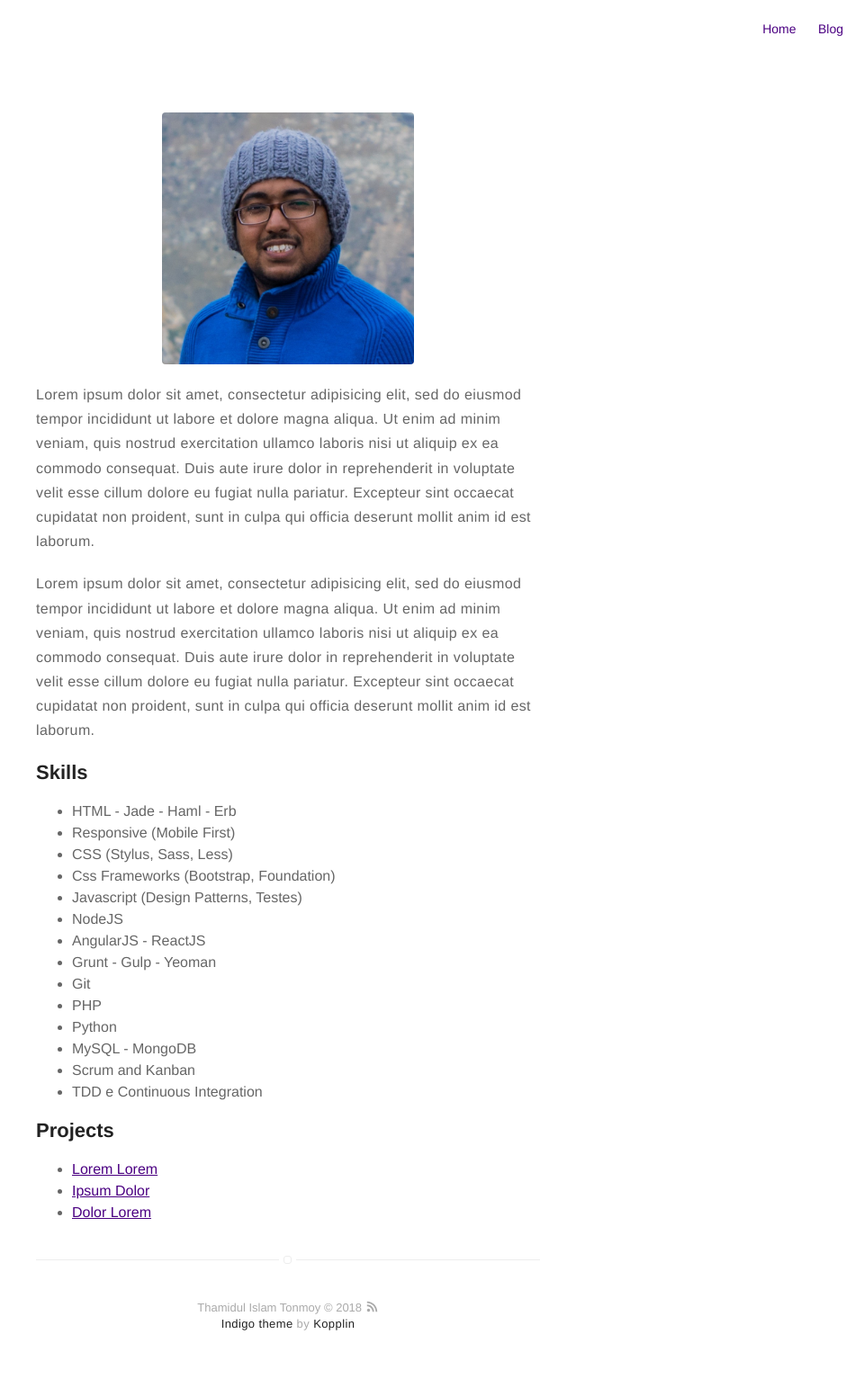
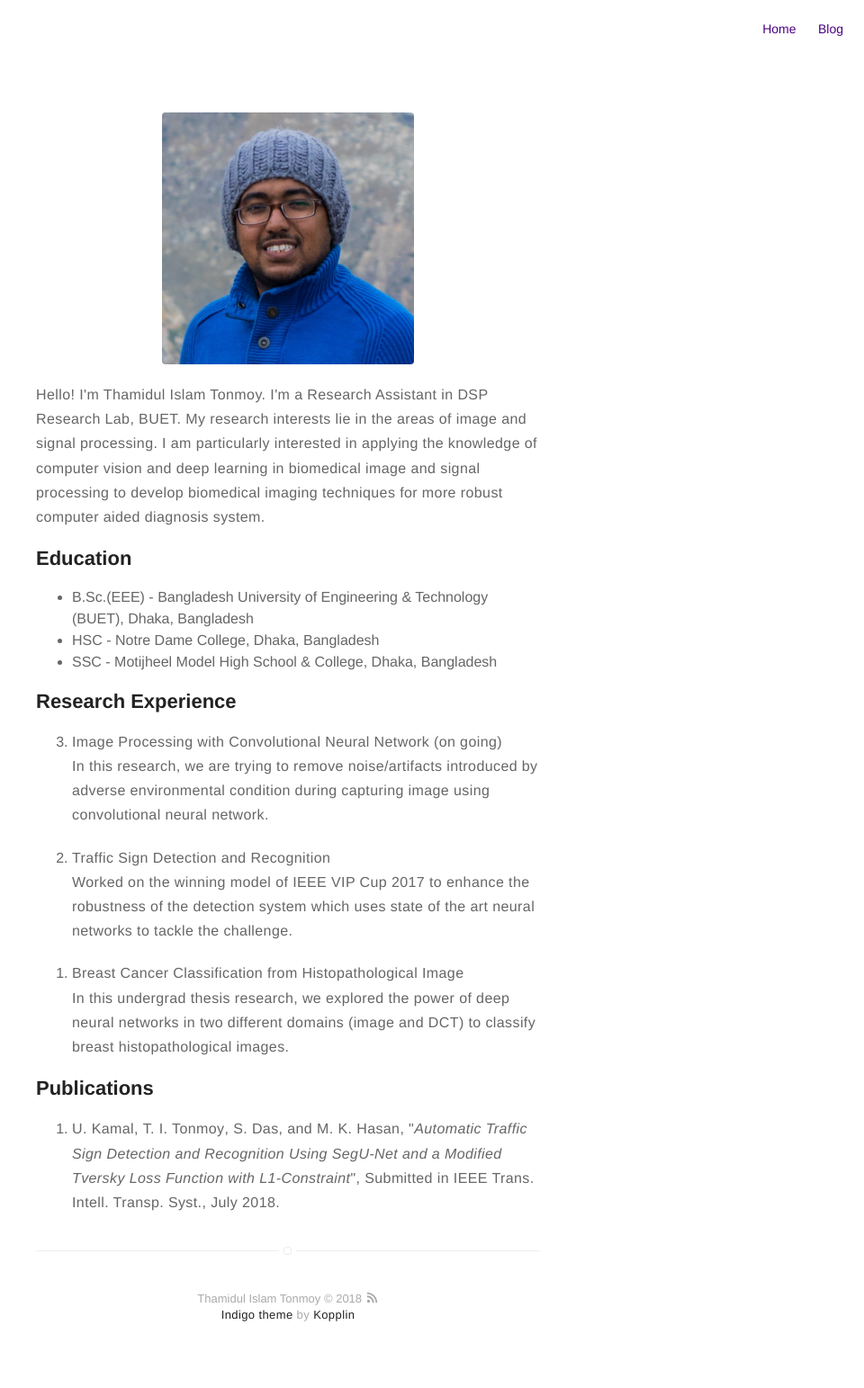
Before and after one commit to titonmoy/titonmoy.github.io, a Jekyll site: the page built from about.md, in a window 1280 px wide. Shown: the whole page at 90% size, without its empty margins (320-1280 px from the left). Built offline with Jekyll 4.4.1, drawn with Linux system fonts in a browser that asks for light colours.

Commit message:
Update about.md

```diff
--- a/about.md
+++ b/about.md
@@ -4,43 +4,30 @@ layout: page
 ---
 ![Profile Image]({{ site.url }}/{{ site.picture }})
 
-<p>Lorem ipsum dolor sit amet, consectetur adipisicing elit, sed do eiusmod
-tempor incididunt ut labore et dolore magna aliqua. Ut enim ad minim veniam,
-quis nostrud exercitation ullamco laboris nisi ut aliquip ex ea commodo
-consequat. Duis aute irure dolor in reprehenderit in voluptate velit esse
-cillum dolore eu fugiat nulla pariatur. Excepteur sint occaecat cupidatat non
-proident, sunt in culpa qui officia deserunt mollit anim id est laborum.</p>
 
-<p>Lorem ipsum dolor sit amet, consectetur adipisicing elit, sed do eiusmod
-tempor incididunt ut labore et dolore magna aliqua. Ut enim ad minim veniam,
-quis nostrud exercitation ullamco laboris nisi ut aliquip ex ea commodo
-consequat. Duis aute irure dolor in reprehenderit in voluptate velit esse
-cillum dolore eu fugiat nulla pariatur. Excepteur sint occaecat cupidatat non
-proident, sunt in culpa qui officia deserunt mollit anim id est laborum.</p>
+<p>Hello!  I'm Thamidul Islam Tonmoy. I'm a Research Assistant in DSP Research Lab, BUET. My research interests lie in the areas of image and signal processing. I am particularly  interested in applying the knowledge of computer vision and deep learning in biomedical image and signal processing to develop biomedical imaging techniques for more robust computer aided diagnosis system.</p>
 
-<h2>Skills</h2>
 
+<h2>Education</h2>
 <ul class="skill-list">
-	<li>HTML - Jade - Haml - Erb</li>
-	<li>Responsive (Mobile First)</li>
-	<li>CSS (Stylus, Sass, Less)</li>
-	<li>Css Frameworks (Bootstrap, Foundation)</li>
-	<li>Javascript (Design Patterns, Testes)</li>
-	<li>NodeJS</li>
-	<li>AngularJS - ReactJS</li>
-	<li>Grunt - Gulp - Yeoman</li>
-	<li>Git</li>
-	<li>PHP</li>
-	<li>Python</li>
-	<li>MySQL - MongoDB</li>
-	<li>Scrum and Kanban</li>
-	<li>TDD e Continuous Integration</li>
+	<li>B.Sc.(EEE) - Bangladesh University of Engineering & Technology (BUET), Dhaka, Bangladesh</li>
+	<li>HSC - Notre Dame College, Dhaka, Bangladesh</li>
+	<li>SSC - Motijheel Model High School & College, Dhaka, Bangladesh</li>
 </ul>
 
-<h2>Projects</h2>
 
-<ul>
-	<li><a href="https://github.com/">Lorem Lorem</a></li>
-	<li><a href="https://github.com/">Ipsum Dolor</a></li>
-	<li><a href="https://github.com/">Dolor Lorem</a></li>
-</ul>
+<h2>Research Experience</h2>
+<ol reversed>
+        <li><p><b>Image Processing with Convolutional Neural Network</b> (on going)<br>
+          In this research, we are trying to remove noise/artifacts introduced by adverse environmental condition during capturing image using convolutional neural network.</p></li>
+        <li><p><b>Traffic Sign Detection and Recognition</b><br>
+          Worked on the winning model of IEEE VIP Cup 2017 to enhance the robustness of the detection system which uses state of the art neural networks to tackle the challenge.</p></li>
+        <li><p><b>Breast Cancer Classification from Histopathological Image</b><br>
+          In this undergrad thesis research, we explored the power of deep neural networks in two different domains (image and DCT) to classify breast histopathological images.</p></li>
+</ol>
+
+
+<h2>Publications</h2>
+<ol>
+        <li><p>U. Kamal, <b>T. I. Tonmoy</b>, S. Das, and M. K. Hasan, "<i>Automatic Traffic Sign Detection and Recognition Using SegU-Net and a Modified Tversky Loss Function with L1-Constraint</i>", Submitted in IEEE Trans. Intell. Transp. Syst., July 2018.</p></li>
+</ol>
```
